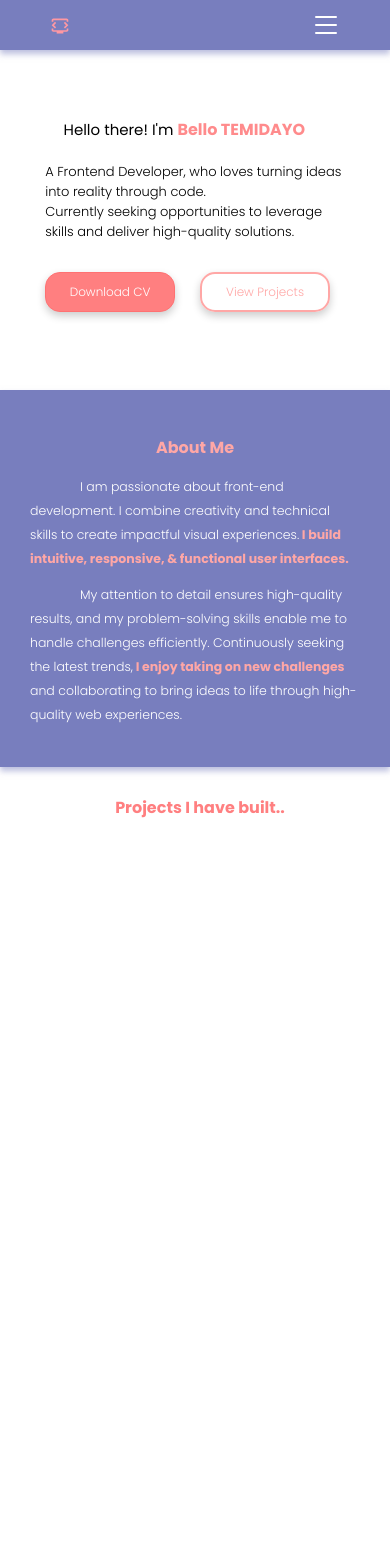
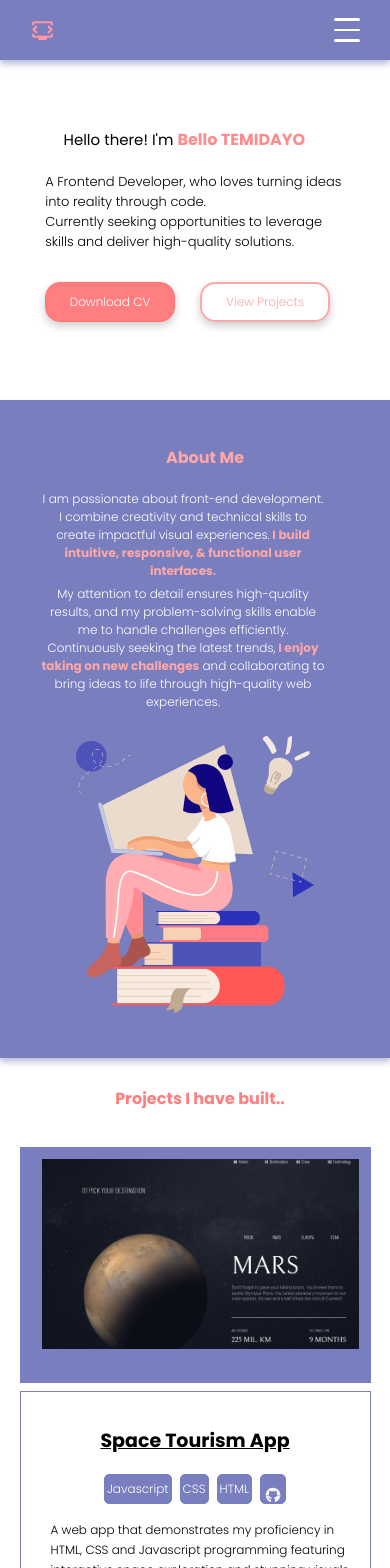
Before and after one commit to temidayobelloh/my_Portfolio, a React (Create React App) app: page / in a window 390 px wide. Shown: the top 1568 px of the page. Before the commit the page ends 844 px from the top, so only its background shows below. Built offline with nearby package versions, Linux system fonts and the light colour scheme.

Commit message:
improved responsiveness of the elements

```diff
--- a/src/App.js
+++ b/src/App.js
@@ -7,41 +7,69 @@ import Projects from './Components/SpaceApp/projects';
 import Contact from './Components/Contact/contact';
 import Navbar from './Components/Navbar/navbar';
 import Footer from './Components/Footer/footer';
-import {useRef} from 'react';
+import { useRef } from 'react';
 import BackToTopButton from './Components/BackToTopButton/BackToTopButton';
 import DiscoverNg from './Components/DiscoverNG/discoverNg';
 
-const App = () =>{
-    const home = useRef(null);
-    const about = useRef(null);
-    const services = useRef(null);
-    const skills = useRef(null);
-    const projects = useRef(null);
-    const contact = useRef(null);
+const App = () => {
+  // Create refs for each section to enable smooth scrolling
+  const homeRef = useRef(null);
+  const aboutRef = useRef(null);
+  const servicesRef = useRef(null);
+  const skillsRef = useRef(null);
+  const projectsRef = useRef(null);
+  const contactRef = useRef(null);
 
-    const scrollToSection =(elementRef)=>{
-        window.scrollTo({ top: elementRef.current.offsetTop,
-            behavior: 'smooth',})
-    };
-    return(
-   <BrowserRouter>
-   <BackToTopButton/>
-   <Navbar scrollToSection={scrollToSection}
-                homeRef={home}
-                aboutRef={about}
-                servicesRef={services}
-                skillsRef={skills}
-                projectsRef={projects}
-                contactRef={contact}/>
-            <div ref={home}><Home /></div>
-            <div ref={about}><About /></div>
-            <div ref={projects}><Projects/> </div>
-            <div ref={skills}><Skills /></div>
-            <div><DiscoverNg/></div>
-            <div ref={contact}><Contact /></div>
-   <Footer/>
-   </BrowserRouter>
-    )
+  // Scroll to the desired section smoothly when called
+  const scrollToSection = (elementRef) => {
+    if (elementRef.current) {
+      window.scrollTo({
+        top: elementRef.current.offsetTop,
+        behavior: 'smooth',
+      });
+    }
+  };
 
-}
+  return (
+    <BrowserRouter>
+      {/* Back to Top Button */}
+      <BackToTopButton />
+
+      {/* Navbar with section refs passed as props */}
+      <Navbar
+        scrollToSection={scrollToSection}
+        homeRef={homeRef}
+        aboutRef={aboutRef}
+        servicesRef={servicesRef}
+        skillsRef={skillsRef}
+        projectsRef={projectsRef}
+        contactRef={contactRef}
+      />
+
+      {/* Sections with their respective refs */}
+      <div ref={homeRef}>
+        <Home />
+      </div>
+      <div ref={aboutRef}>
+        <About />
+      </div>
+      <div ref={projectsRef}>
+        <Projects />
+      </div>
+      <div ref={skillsRef}>
+        <Skills />
+      </div>
+      <div>
+        <DiscoverNg />
+      </div>
+      <div ref={contactRef}>
+        <Contact />
+      </div>
+
+      {/* Footer */}
+      <Footer />
+    </BrowserRouter>
+  );
+};
+
 export default App;
--- a/src/Components/About/about.css
+++ b/src/Components/About/about.css
@@ -1,7 +1,7 @@
 .about-me-wrapper {
     background-color: #787ebe;
     margin: 0 auto;
-    padding: 0;
+    padding: 20px;
     border: none;
     display: flex;
     box-shadow: 0 4px 6px rgba(120, 126, 190, 0.5);
@@ -19,7 +19,7 @@
     text-align: left;
     color: #ffa7a6;
     padding: 10px;
-    margin-left: 270px;
+    margin-left: 68px;
     margin-top: 40px;
     font-weight: bold;
     transition: opacity 0.4s ease, transform 0.4s ease;
@@ -38,11 +38,8 @@ span {
 
 .about-me-logo {
     max-width: 390px;
-    height: 360px;
-    margin-left: 150.33px;
-    margin-top: 100px;
-    margin-right: 0;
-    padding: 0;
+    height: auto;
+    margin: 30px auto;
     transition: transform 0.4s ease, opacity 0.4s ease;
 }
 
@@ -53,14 +50,13 @@ span {
 
 .about-me-intro {
     text-align: left;
-    margin-left: 85.33px;
+    margin-left: 68px;
     color: white;
-    font-size: 16px;
-    line-height: 30px;
+    font-size: 18px;
+    line-height: 1.5;
     max-width: 610px;
-    height: 98px;
-    text-indent: 50px;
-    margin-top: 0;
+    height: auto;
+    text-indent: 0;
     transition: opacity 0.4s ease, transform 0.4s ease;
 }
 
@@ -72,13 +68,13 @@ span {
 .indented {
     margin: 0;
     padding: 0;
-    text-indent: 50px;
+    text-indent: 0;
     color: white;
-    line-height: 38px;
+    line-height: 1.5;
     max-width: 610px;
-    font-size: 17px;
+    font-size: 18px;
     text-align: left;
-    margin-left: 85.33px;
+    margin-left: 68px;
     transition: opacity 0.4s ease, transform 0.4s ease;
 }
 
@@ -101,157 +97,67 @@ span {
 
 @media (max-width: 768px) {
     .about-me-wrapper {
+        flex-direction: column;
         align-items: center;
         padding: 20px;
         height: auto;
-        border-bottom: 10px;
-        transition: transform 0.4s ease, box-shadow 0.4s ease;
-    }
-
-    .about-me-wrapper:hover {
-        transform: scale(1.01);
-        box-shadow: 0 6px 10px rgba(120, 126, 190, 0.7);
     }
 
     .about-me-text {
         text-align: center;
-        margin-left: 10px;
-        margin-top: 1px;
-        margin-bottom: 0;
-        font-size: 16px;
-        transition: opacity 0.4s ease, transform 0.4s ease;
-    }
-
-    .about-me-text:hover {
-        opacity: 0.9;
-        transform: translateX(5px);
+        margin: 10px 0;
+        font-size: 20px;
+        margin-top: 20px;
     }
 
     .about-me-logo {
         width: 250px;
         height: auto;
-        margin: 20px auto;
-        transition: transform 0.4s ease, opacity 0.4s ease;
-    }
-
-    .about-me-logo:hover {
-        transform: rotate(5deg);
-        opacity: 0.9;
+        margin: 20px 0;
     }
 
     .about-me-intro,
     .indented {
-        text-align: left;
-        margin-left: 0;
-        max-width: 100%;
-        padding: 0 20px;
-        font-size: 13px;
-        margin-top: 0 !important;
-        margin-bottom: 30px;
-        line-height: 30px;
-        transition: opacity 0.4s ease, transform 0.4s ease;
-    }
-
-    .about-me-intro:hover,
-    .indented:hover {
-        opacity: 0.9;
-        transform: translateY(-3px);
+        text-align: center;
+        max-width: 90%;
+        padding: 0 10px;
+        font-size: 14px;
+        margin: 10px 35px;
     }
 
     .indented-color {
-        text-align: left;
-        font-size: 12px;
-        transition: transform 0.3s ease, color 0.4s ease;
-    }
-
-    .indented-color:hover {
-        transform: scale(1.4);
-        color: #ff8787;
+        text-align: center;
+        font-size: 14px;
     }
 }
 
 @media (max-width: 390px) {
     .about-me-wrapper {
-        display: flex;
-        flex-direction: column;
-        align-items: flex-start;
-        justify-content: center;
-        padding: 30px;
-        margin: 0 auto;
+        padding: 25px;
         width: 100%;
+        box-sizing: border-box;
         height: auto;
-        box-sizing: border-box;
-        background-color: #787ebe;
-        transition: transform 0.4s ease, box-shadow 0.4s ease;
-    }
-
-    .about-me-wrapper:hover {
-        transform: scale(1.01);
-        box-shadow: 0 6px 10px rgba(120, 126, 190, 0.7);
     }
 
     .about-me-text {
         width: 100%;
         font-size: 16px;
-        text-align: center;
-        margin: 15px 0;
-        padding: 0;
-        color: #ffa7a6;
-        font-weight: bold;
-        transition: opacity 0.4s ease, transform 0.4s ease;
+        margin: 10px ;
     }
 
-    .about-me-text:hover {
-        opacity: 0.9;
-        transform: translateX(5px);
-    }
-
-    .about-me-intro {
-        font-size: 12.5px;
-        line-height: 24px;
-        text-align: left;
-        max-width: 100%;
-        padding: 0;
-        color: white;
-        margin: 10px 0;
-        transition: opacity 0.4s ease, transform 0.4s ease;
-    }
-
-    .about-me-intro:hover {
-        opacity: 0.9;
-        transform: translateY(-3px);
-    }
-
+    .about-me-intro,
     .indented {
-        font-size: 12.5px;
-        line-height: 24px;
-        text-align: left;
-        max-width: 100%;
-        padding: 0;
-        color: white;
-        margin: 10px 0;
-        transition: opacity 0.4s ease, transform 0.4s ease;
-    }
-
-    .indented:hover {
-        opacity: 0.9;
-        transform: translateY(-3px);
+        font-size: 12px;
+        margin: 5px 5px;
     }
 
     .indented-color {
-        color: #ffa7a6;
-        font-style: italic;
-        transition: transform 0.3s ease, color 0.4s ease;
-        display: inline-block;
-        font-size: 12.5px;
-    }
-
-    .indented-color:hover {
-        transform: scale(1.4);
-        color: #ff8787;
+        font-size: 12px;
     }
 
     .about-me-logo {
-        display: none;
+        max-width: 70%;
+        display: block;
+        margin: 20px 10px;
     }
 }
--- a/src/Components/DiscoverNG/discoverNg.css
+++ b/src/Components/DiscoverNG/discoverNg.css
@@ -0,0 +1,5 @@
+.discover-wrapper{
+    display: flex;
+    align-items: center;
+    justify-content: center;
+}
--- a/src/Components/DiscoverNG/discoverNg.jsx
+++ b/src/Components/DiscoverNG/discoverNg.jsx
@@ -14,9 +14,11 @@ const DiscoverNg = () => {
         <div className='smaller-box'>
         <div className='project-details'>
         <h3 className='project-heading'>Discover Ng</h3>
+        <div className='discover-wrapper'>
         <button className='project-btn'>React</button>
         <button className='project-btn'>CSS</button>
         <button onClick={redirectToLink} className='project-btn' id= "github_btn" ><img  className='github_logo' src={github} alt ='github'/></button>
+        </div>
         <p className='project-intro'>Discover NG is a React virtual tour app featuring an interactive map and a carousel with unique facts about Nigeria's tourist spots. It demonstrates my JavaScript skills and provides a responsive user experience.</p>
         </div>
         </div>
--- a/src/Components/Navbar/navbar.css
+++ b/src/Components/Navbar/navbar.css
@@ -1,22 +1,18 @@
-@import url('https://fonts.googleapis.com/css2?family=Poppins:ital,wght@0,100;0,200;0,300;0,400;0,500;0,600;0,700;0,800;0,900&display=swap');
+@import url('https://fonts.googleapis.com/css2?family=Poppins:wght@300&display=swap');
+
 * {
   box-sizing: border-box;
   font-family: "Poppins", sans-serif;
-  font-weight: 300;
-  font-style: normal;
 }
 
 .navbar-wrapper {
   display: flex;
   justify-content: space-between;
   align-items: center;
-  padding: 0;
-  max-width: 1440px !important;
   width: 100%;
   height: 45px;
   background-color: #787ebe;
   box-shadow: 0 4px 6px rgba(120, 126, 190, 0.5);
-  margin: 0 auto;
   position: -webkit-sticky;
   position: sticky;
   top: 0;
@@ -24,42 +20,31 @@
 }
 
 .portfolio-logo {
-  margin-left: 85.33px;
+  margin-left: 20px;
   width: 30px;
   transition: transform 0.3s;
 }
 
 .portfolio-logo:hover {
   cursor: pointer;
-  transform: scale(1.3);
-}
-
-.navbar-logo {
-  width: 89px;
-  height: 24px;
-  font-size: 17px;
-  margin-left: 2%;
-}
-
-.navbar-logo:hover {
-  cursor: pointer;
+  transform: scale(1.2);
 }
 
 .navbar-list {
   display: flex;
   justify-content: space-between;
   align-items: center;
+  list-style: none;
 }
 
 .navbar-list > li {
   color: white;
-  list-style: none;
-  margin: 0px 32px;
-  margin-right: 50px;
+  margin: 0 20px;
+  cursor: pointer;
+  transition: color 0.3s, border-bottom 0.3s;
 }
 
 .navbar-list-item:hover {
-  cursor: pointer;
   color: #ff98a2;
   border-bottom: 2px solid #ff98a2;
 }
@@ -75,144 +60,71 @@
   width: 30px;
   height: 3px;
   background-color: white;
-  margin: 4px;
+  margin: 4px 0;
   border-radius: 5px;
   transition: all 0.3s;
 }
 
 @media (max-width: 768px) {
-  .navbar-wrapper {
-    padding: 0 15px;
-    height: 40px;
-    max-width: 768px;
+
+  .navbar-wrapper{
+    height: 60px;
+    width: 100%;
   }
-
-  .portfolio-logo {
-    margin-left: 80px;
-    width: 25px;
-    margin-top: 13px;
+  .navbar-list {
+    display: none;
+    flex-direction: column;
+    position: absolute;
+    top: 60px; /* Adjusted to match the new height */
+    left: 0;
+    right: 0;
+    background-color: #787ebe;
+    z-index: 1000;
+    padding: 25px;
   }
-
-  .navbar-logo {
-    margin-left: 15px;
-    width: 60px;
-    height: auto;
+  .navbar-list > li {
+    padding: 6px;
   }
-
-  .navbar-list > li {
-    margin-right: 20px;
-    font-size: 12px;
-  }
-
-  .navbar-list-item:hover {
-    border-bottom-width: 1px;
-  }
-
-  .navbar-list {
-    justify-content: flex-end;
+  .navbar-list.active {
+    display: flex;
+    max-height: calc(100vh - 60px); /* Adjusted to match the new height */
+    overflow-y: auto;
+    padding: 20px;
   }
 
   .hamburger {
     display: flex;
+    height: 32px;
+  }
+}
+
+@media (max-width: 390px) {
+  .navbar-wrapper {
+    padding: 0 10px;
+    height: 60px;
+    position: -webkit-sticky;
+    position: sticky;
+    top: 0;
+    z-index: 1000;
+    background-color: #787ebe; /* Ensure it has a background color */
   }
 
-  .navbar-list {
-    display: none;
+  .portfolio-logo {
+    width: 25px;
   }
 
-  .navbar-list.active {
-    display: flex;
-    flex-direction: column;
-    position: absolute;
-    top: 45px;
-    left: 0;
-    right: 0;
-    background-color: #787ebe;
-    z-index: 1000;
-    padding: 10px 0;
+  .hamburger div {
+    width: 26px;
   }
 
   .navbar-list > li {
-    margin: 10px 0;
+    font-size: 13px;
+    margin: 2px 0;
     text-align: center;
-  }
-}
-@media (max-width: 390px) {
-  .navbar-wrapper {
-    max-width: 390px;
-    padding: 0 10px;
-    height: 50px;
-    background-color: #787ebe;
-    justify-content: space-between;
-    box-shadow: 0 4px 6px rgba(120, 126, 190, 0.5);
-  }
-
-  .portfolio-logo {
-    margin-left: 40px;
-    width: 20px;
-    margin-top: 1px;
-  }
-
-  .navbar-logo {
-    margin-left: 10px;
-    width: 55px;
-    height: auto;
-  }
-
-  .navbar-list {
-    display: none;
-  }
-
-  .navbar-list.active {
-    display: flex;
-    flex-direction: column;
-    position: absolute;
-    top: 50px;
-    left: 0;
-    right: 0;
-    background-color: #787ebe;
-    z-index: 1000;
-    padding: 10px 0;
-  }
-
-  .navbar-list > li {
-    margin-top: 0;
-    text-align: center;
-    font-size: 13px;
-    color: white;
-  }
-
-  .navbar-list-item:hover {
-    color: #ff98a2;
-  }
-
-  .hamburger {
-    display: flex;
-    flex-direction: column;
-    cursor: pointer;
-    margin-right: 40px;
-  }
-
-  .hamburger div {
-    width: 22px;
-    height: 2px;
-    background-color: white;
-    margin: 3px;
-    border-radius: 5px;
-    transition: all 0.3s;
-  }
-
-  .navbar-list.active {
-    max-height: 300px;
-    overflow-y: auto;
   }
 
   html, body {
-    height: 100%;
     overflow-x: hidden;
-  }
-
-  body {
-    overflow-y: scroll;
+    margin: 0; /* Ensure there's no default margin */
   }
 }
--- a/src/Components/Navbar/navbar.jsx
+++ b/src/Components/Navbar/navbar.jsx
@@ -5,39 +5,57 @@ import './navbar.css';
 const Navbar = ({ scrollToSection, homeRef, aboutRef, projectsRef, contactRef }) => {
   const [isOpen, setIsOpen] = useState(false);
 
+  // Toggle hamburger menu open/close state
   const toggleMenu = () => {
     setIsOpen(!isOpen);
   };
 
+  // Handle click on menu items and close the menu after navigating
   const handleMenuItemClick = (ref) => {
     scrollToSection(ref);
     setIsOpen(false);
   };
 
   return (
-    <div className='navbar-wrapper' id='sticky'>
-      <img className='portfolio-logo' src={logo} alt="logo" />
-      <div className='hamburger' onClick={toggleMenu}>
+    <div className="navbar-wrapper" id="sticky">
+      <img className="portfolio-logo" src={logo} alt="logo" />
+
+      {/* Hamburger icon for small screens */}
+      <div className="hamburger" onClick={toggleMenu}>
         <div />
         <div />
         <div />
       </div>
+
+      {/* Navigation menu list */}
       <ul className={`navbar-list ${isOpen ? 'active' : ''}`}>
-        <li onClick={() => handleMenuItemClick(homeRef)} className='navbar-list-item'>
+        <li
+          onClick={() => handleMenuItemClick(homeRef)}
+          className="navbar-list-item"
+        >
           Home
         </li>
-        <li onClick={() => handleMenuItemClick(aboutRef)} className='navbar-list-item'>
+        <li
+          onClick={() => handleMenuItemClick(aboutRef)}
+          className="navbar-list-item"
+        >
           About
         </li>
-        <li onClick={() => handleMenuItemClick(projectsRef)} className='navbar-list-item'>
+        <li
+          onClick={() => handleMenuItemClick(projectsRef)}
+          className="navbar-list-item"
+        >
           Projects
         </li>
-        <li onClick={() => handleMenuItemClick(contactRef)} className='navbar-list-item'>
+        <li
+          onClick={() => handleMenuItemClick(contactRef)}
+          className="navbar-list-item"
+        >
           Connect
         </li>
       </ul>
     </div>
   );
-}
+};
 
 export default Navbar;
--- a/src/Components/NewsApp/skills.css
+++ b/src/Components/NewsApp/skills.css
@@ -51,6 +51,9 @@
 
 .skills-btn-wrapper {
     margin-left: 10px;
+    display: flex;
+    align-items: center;
+    justify-content: center;
 }
 
 .project-heading-two {
@@ -113,6 +116,10 @@
         width: 100%;
         height: auto;
     }
+    .github_logo{
+        padding: 0;
+        margin: 0;
+    }
 }
 
 @media (max-width: 390px) {
@@ -120,7 +127,7 @@
         flex-direction: column;
         align-items: center;
         margin: 10px auto;
-        width: 100%;
+        width: 80%;
         height: auto;
     }
 
@@ -156,7 +163,7 @@
     }
 
     .screenshot-weather {
-        width: 100%;
+        width: 80%;
         height: auto;
     }
 }
@@ -175,3 +182,13 @@
 .project-heading-two:hover {
     color: #858cd4;
 }
+.github_logo{
+    padding: 0;
+    margin: 0;
+    object-fit: contain;
+    width: 30px;
+    height: 30px;
+}
+.skills-btn{
+    padding: 3px;
+}
--- a/src/Components/NewsApp/skills.jsx
+++ b/src/Components/NewsApp/skills.jsx
@@ -12,6 +12,7 @@ const Skills = () => {
       <div className='skills-container'>
       <div className='small-box'><h3 className='project-heading-two'>NewsApp</h3>
       <div className='skills-btn-wrapper'>
+
       <button className='skills-btn'>HTML</button>
       <button className='skills-btn'>Javascript</button>
       <button className='skills-btn'>CSS</button>
--- a/src/Components/SpaceApp/projects.css
+++ b/src/Components/SpaceApp/projects.css
@@ -99,6 +99,7 @@
     padding: 0;
     margin-left: 0;
     transform: scale(1.0);
+    object-fit: contain;
     transition: transform 0.3s ease; /* Smooth scaling transition */
 }
 
@@ -186,17 +187,28 @@
     }
 
     .github_logo {
-        width: 25px;
-        height: auto;
-        margin: 10px auto;
+        width: 35px;
+        height: 20px;
+        padding: 0px;
         transform: scale(0.8);
-        display: inline;
         transition: transform 0.3s ease;
+        object-fit: contain;
+        padding: 0;
     }
-
+.btn-wrapper{
+    margin: 0;
+    padding: 0;
+    display: flex;
+    justify-content: center;
+    align-items: center;
+}
     .github_logo:hover {
         transform: scale(1.0);
     }
+}
+.project-btn{
+    margin: 5px;
+    padding: 10px 15px;
 }
 
 /* Responsive for 390px */
@@ -210,6 +222,9 @@
         color: #ff7f80;
         font-weight: bold;
         transition: all 0.3s ease-in-out;
+    }
+    .project-heading{
+        text-align: center;
     }
 
     .project-box-container {
@@ -242,7 +257,7 @@
     .project-btn {
         font-size: 12px;
         height: 30px;
-        padding: 5px 8px;
+        padding: 2px;
         margin: 4px;
         display: inline-block;
         text-align: center;
--- a/src/Components/SpaceApp/projects.jsx
+++ b/src/Components/SpaceApp/projects.jsx
@@ -42,10 +42,12 @@ const Projects = () => {
         <div className='smaller-box'>
         <div className='project-details'>
         <h3 className='project-heading'>Space Tourism App</h3>
+        <div className='btn-wrapper'>
         <button className='project-btn'>Javascript</button>
         <button className='project-btn'>CSS</button>
         <button className='project-btn'>HTML</button>
         <button onClick={redirectToLink} className='project-btn' id= "github_btn" ><img  className='github_logo' src={github} alt ='github'/></button>
+        </div>
         <p className='project-intro'> A web app that demonstrates my proficiency in HTML, CSS and Javascript programming featuring interactive space exploration and stunning visuals to enhance the user experience. </p>
         </div>
         </div>
```
Also changed, not shown: src/Components/Contact/contact.css (+4 -5 lines).
